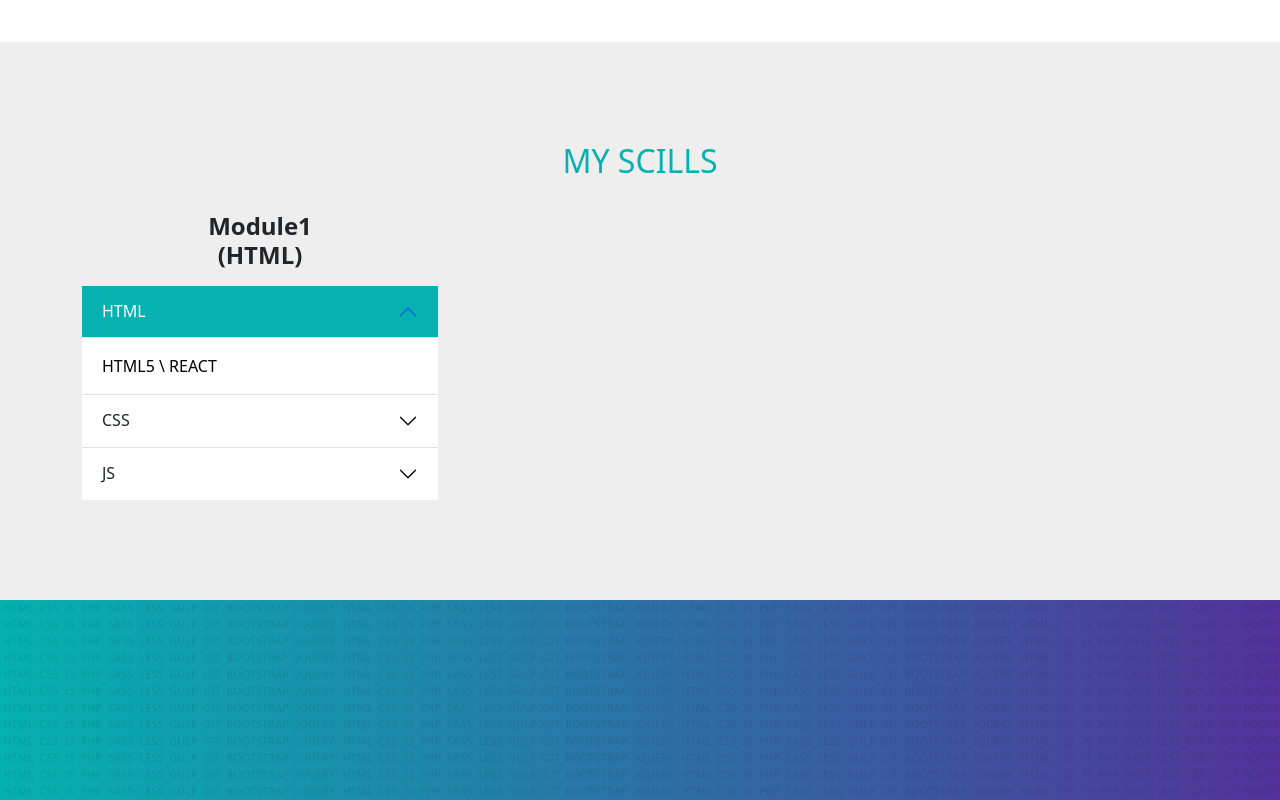
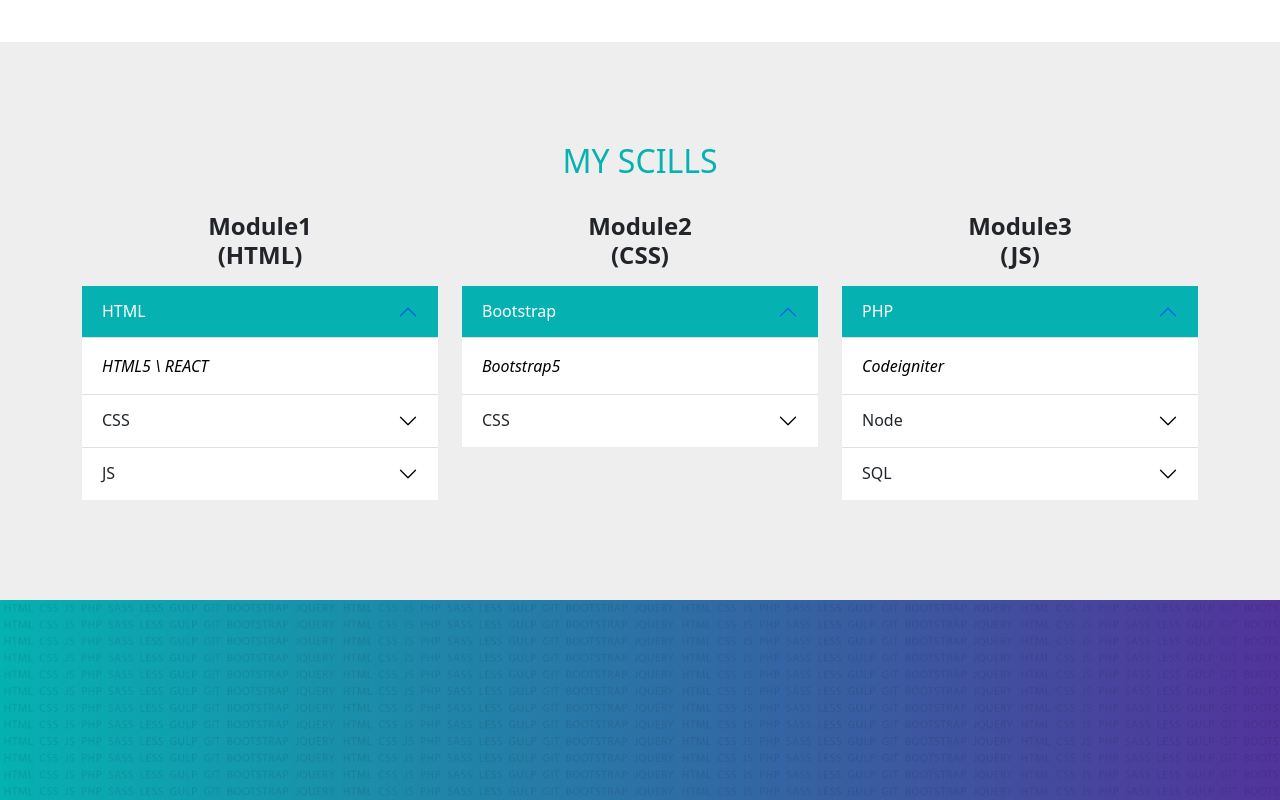
Before and after one commit to timorust/bootstrap, a plain HTML site: page index.html in a window 1280 px wide. Shown: the part 2147-2947 px from the top of the page. Drawn offline with Linux system fonts and the light colour scheme.

Commit message:
accordion

```diff
--- a/index.html
+++ b/index.html
@@ -166,12 +166,15 @@
             <h2 class="text-center text-uppercase color1 mb-3">My Scills</h2>
           </div>
         </div>
+
         <div class="row">
+
           <div class="col-md-4 col-sm-12">
             <h4 class="text-center fw-bold mb-3 mt-3">Module1<br />(HTML)</h4>
 
+            <div class="accordion accordion-flush" id="accordion1">
 
-            <div class="accordion accordion-flush" id="accordion1">
+
               <div class="accordion-item">
                 <h2 class="accordion-header" id="heading1">
                   <button
@@ -191,7 +194,7 @@
                   aria-labelledby="heading1"
                   data-bs-parent="#accordion1"
                 >
-                  <div class="accordion-body">
+                  <div class="accordion-body fst-italic">
                     HTML5 \ REACT
                   </div>
                 </div>
@@ -216,11 +219,12 @@
                   aria-labelledby="heading2"
                   data-bs-parent="#accordion1"
                 >
-                  <div class="accordion-body">
+                  <div class="accordion-body fst-italic">
                     SASS
                   </div>
                 </div>
               </div>
+
               <div class="accordion-item">
                 <h2 class="accordion-header" id="heading3">
                   <button
@@ -240,7 +244,7 @@
                   aria-labelledby="heading3"
                   data-bs-parent="#accordion1"
                 >
-                  <div class="accordion-body">
+                  <div class="accordion-body fst-italic">
                     JavaScrypt / TypeScrypt
                   </div>
                 </div>
@@ -248,6 +252,155 @@
             </div>
 
           </div>
+
+			 <div class="col-md-4 col-sm-12">
+            <h4 class="text-center fw-bold mb-3 mt-3">Module2<br />(CSS)</h4>
+
+            <div class="accordion accordion-flush" id="accordion2">
+
+
+              <div class="accordion-item">
+                <h2 class="accordion-header" id="heading12">
+                  <button
+                    class="accordion-button"
+                    type="button"
+                    data-bs-toggle="collapse"
+                    data-bs-target="#collapse12"
+                    aria-expanded="false"
+                    aria-controls="collapse12"
+                  >
+                    Bootstrap
+                  </button>
+                </h2>
+                <div
+                  id="collapse12"
+                  class="accordion-collapse collapse show"
+                  aria-labelledby="heading12"
+                  data-bs-parent="#accordion2"
+                >
+                  <div class="accordion-body fst-italic">
+                    Bootstrap5
+                  </div>
+                </div>
+              </div>
+
+              <div class="accordion-item">
+                <h2 class="accordion-header" id="heading13">
+                  <button
+                    class="accordion-button collapsed"
+                    type="button"
+                    data-bs-toggle="collapse"
+                    data-bs-target="#collapse13"
+                    aria-expanded="false"
+                    aria-controls="collapse13"
+                  >
+                    CSS
+                  </button>
+                </h2>
+                <div
+                  id="collapse13"
+                  class="accordion-collapse collapse"
+                  aria-labelledby="heading13"
+                  data-bs-parent="#accordion2"
+                >
+                  <div class="accordion-body fst-italic">
+                    SASS
+                  </div>
+                </div>
+              </div>
+				</div>
+			 </div>
+
+			 <div class="col-md-4 col-sm-12">
+            <h4 class="text-center fw-bold mb-3 mt-3">Module3<br />(JS)</h4>
+
+            <div class="accordion accordion-flush" id="accordion3">
+
+
+              <div class="accordion-item">
+                <h2 class="accordion-header" id="heading22">
+                  <button
+                    class="accordion-button"
+                    type="button"
+                    data-bs-toggle="collapse"
+                    data-bs-target="#collapse22"
+                    aria-expanded="false"
+                    aria-controls="collapse22"
+                  >
+                    PHP
+                  </button>
+                </h2>
+                <div
+                  id="collapse22"
+                  class="accordion-collapse collapse show"
+                  aria-labelledby="heading22"
+                  data-bs-parent="#accordion3"
+                >
+                  <div class="accordion-body fst-italic">
+                    Codeigniter
+                  </div>
+                </div>
+              </div>
+
+              <div class="accordion-item">
+                <h2 class="accordion-header" id="heading33">
+                  <button
+                    class="accordion-button collapsed"
+                    type="button"
+                    data-bs-toggle="collapse"
+                    data-bs-target="#collapse33"
+                    aria-expanded="false"
+                    aria-controls="collapse33"
+                  >
+                    Node
+                  </button>
+                </h2>
+                <div
+                  id="collapse33"
+                  class="accordion-collapse collapse"
+                  aria-labelledby="heading33"
+                  data-bs-parent="#accordion3"
+                >
+                  <div class="accordion-body fst-italic">
+                    Node JS
+                  </div>
+                </div>
+              </div>
+
+
+				  <div class="accordion-item">
+                <h2 class="accordion-header" id="heading44">
+                  <button
+                    class="accordion-button collapsed"
+                    type="button"
+                    data-bs-toggle="collapse"
+                    data-bs-target="#collapse44"
+                    aria-expanded="false"
+                    aria-controls="collapse44"
+                  >
+                    SQL
+                  </button>
+                </h2>
+                <div
+                  id="collapse44"
+                  class="accordion-collapse collapse"
+                  aria-labelledby="heading44"
+                  data-bs-parent="#accordion3"
+                >
+                  <div class="accordion-body fst-italic">
+                    mySQL
+                  </div>
+                </div>
+              </div>
+
+				</div>
+			 </div>
+
+
+
+
+
+
         </div>
       </div>
     </section>
```
